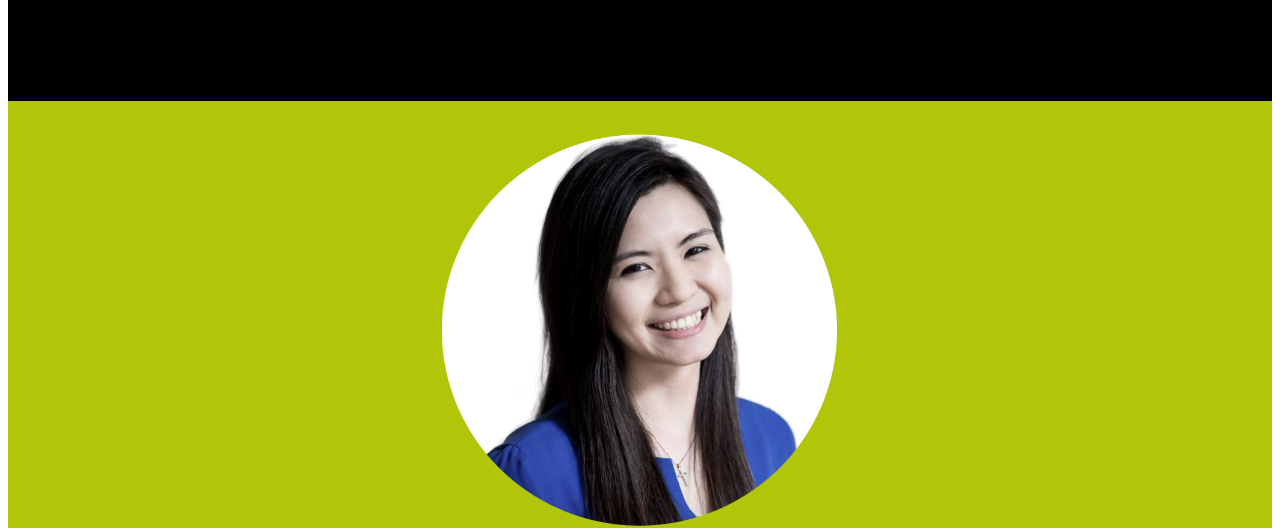
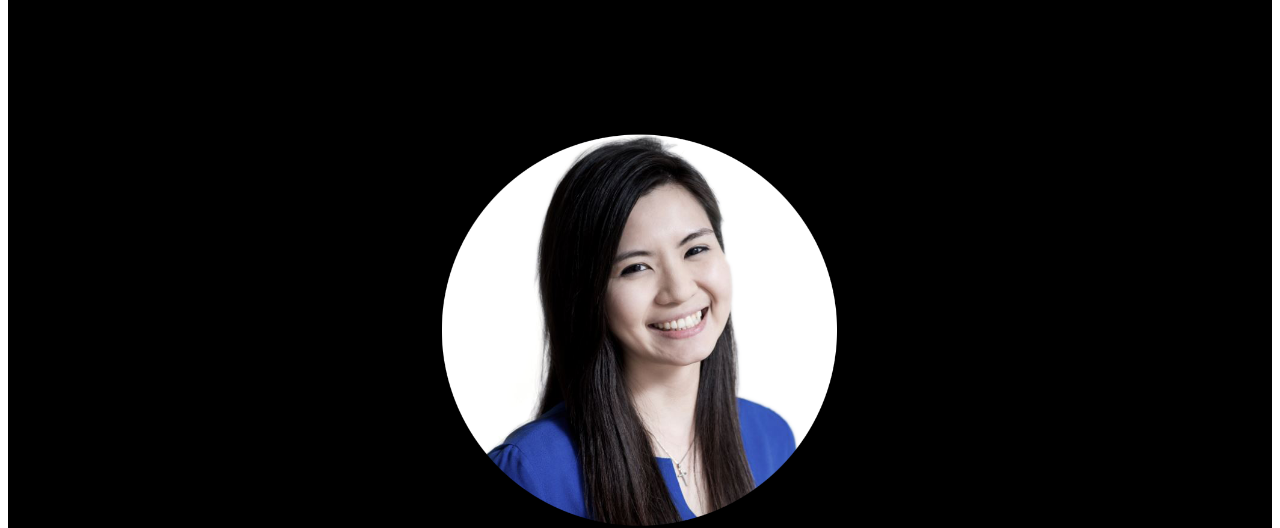
Before and after one commit to yiyehho/personal-website, a plain HTML site: page index.html in a window 1280 px wide. Shown: the part 382-910 px from the top of the page. Drawn offline with Linux system fonts and the light colour scheme.

Commit message:
5th commit

```diff
--- a/style.css
+++ b/style.css
@@ -50,7 +50,7 @@
 .photo-background {
   width: auto;
   height: 690px;
-  background-color: #B1C509;
+  background-color: #000000;
 }
 
 .sm_logo {
```
